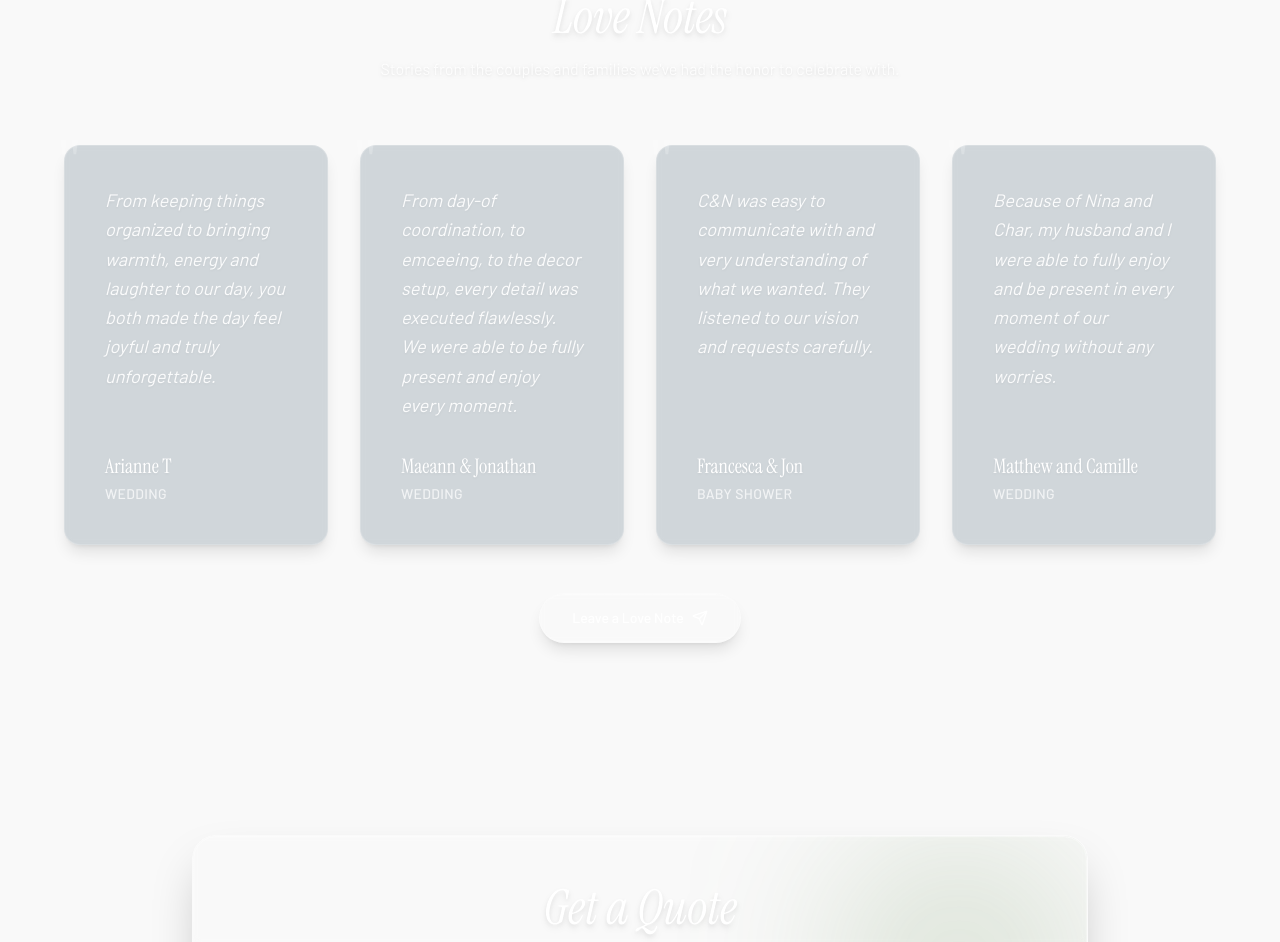
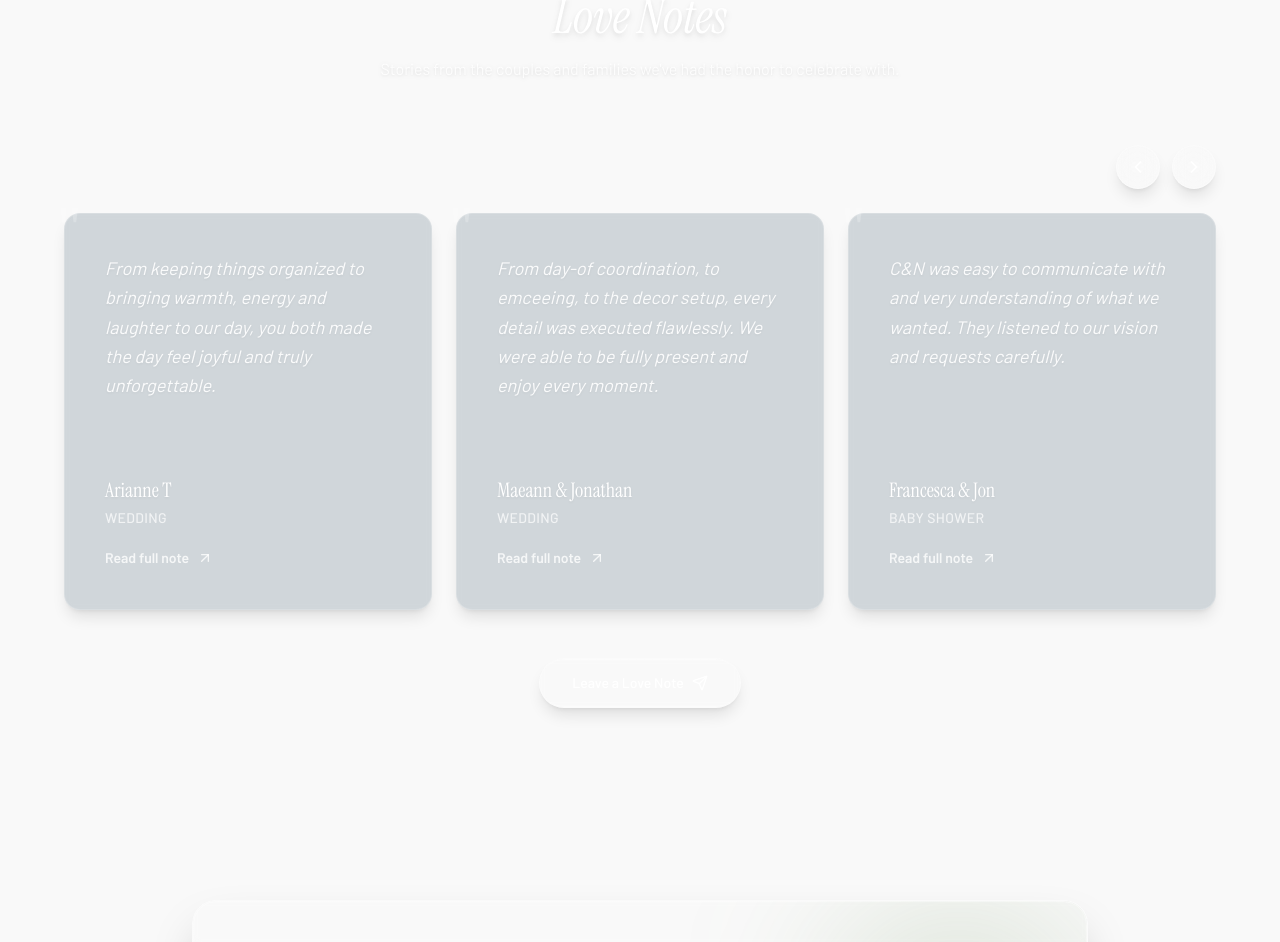
Before and after one commit to arkadberu-trmib/cn-event-management, a React (Vite) app: page / in a window 1280 px wide. Shown: the part 3460-4402 px from the top of the page. Built offline with nearby package versions, Linux system fonts and the light colour scheme.

Commit message:
Add rotating love notes carousel

```diff
--- a/src/components/Testimonials.tsx
+++ b/src/components/Testimonials.tsx
@@ -1,6 +1,6 @@
-import { FormEvent, useState } from 'react';
+import { FormEvent, useEffect, useState } from 'react';
 import { motion, AnimatePresence } from 'framer-motion';
-import { AlertCircle, CheckCircle, Loader2, Send, X } from 'lucide-react';
+import { AlertCircle, ArrowUpRight, CheckCircle, ChevronLeft, ChevronRight, Loader2, Send, X } from 'lucide-react';
 import emailjs from '@emailjs/browser';
 
 const SERVICE_ID = import.meta.env.VITE_EMAILJS_SERVICE_ID;
@@ -9,6 +9,12 @@ const PUBLIC_KEY = import.meta.env.VITE_EMAILJS_PUBLIC_KEY;
 const TO_EMAIL = 'eventmanagement.cn@gmail.com';
 
 type FormState = 'idle' | 'loading' | 'success' | 'error';
+type Testimonial = {
+  excerpt: string;
+  fullNote: string;
+  author: string;
+  event: string;
+};
 
 const isEmailJsConfigured =
   SERVICE_ID &&
@@ -18,8 +24,39 @@ const isEmailJsConfigured =
   TEMPLATE_ID !== 'your_template_id' &&
   PUBLIC_KEY !== 'your_public_key';
 
+const testimonials: Testimonial[] = [
+  {
+    excerpt: "From keeping things organized to bringing warmth, energy and laughter to our day, you both made the day feel joyful and truly unforgettable.",
+    fullNote: "Thank you for being such an incredible part of our day!\n\nFrom keeping things organized to bringing warmth, energy and laughter to our day, you both made the day feel joyful & truly unforgettable. Thank you for being there during my momentary freak outs! Thank you for caring about our day like its your own. Your support, kindness and dedication meant more to us than words can express. We love you!!",
+    author: "Arianne T",
+    event: "Wedding"
+  },
+  {
+    excerpt: "From day-of coordination, to emceeing, to the decor setup, every detail was executed flawlessly. We were able to be fully present and enjoy every moment.",
+    fullNote: "Our wedding day was absolutely perfect, and we owe so much of that to this incredible team. From day-of coordination, to emceeing, to the decor setup, every detail was executed flawlessly.\n\nThey took the time to truly listen to our vision, understand what was important to us, and then somehow exceeded every expectation we had. Not only did they bring our ideas to life, but they also added their own creative touches that elevated everything beyond what we could have imagined.\n\nThroughout the entire process, they were professional, organized, attentive, and genuinely invested in making our day special. On the wedding day itself, we were able to be fully present and enjoy every moment because we knew everything was in capable hands. Any stress or concerns we had simply disappeared as they seamlessly managed every detail behind the scenes.\n\nOur guests continuously commented on how beautiful everything looked, how smoothly the event flowed, and how warm and engaging the atmosphere felt. Their dedication, hard work, and passion were evident in every aspect of the celebration.\n\nWe are incredibly grateful for everything they did to make our wedding unforgettable. If you're looking for a team that is reliable, talented, creative, and truly cares about making your vision come to life, we cannot recommend them highly enough. Thank you for helping create memories that we will cherish for the rest of our lives!!",
+    author: "Maeann & Jonathan",
+    event: "Wedding"
+  },
+  {
+    excerpt: "C&N was easy to communicate with and very understanding of what we wanted. They listened to our vision and requests carefully.",
+    fullNote: "C&N was easy to communicate with and very understanding of what we wanted. They listened to our vision and requests carefully, and the overall experience was great from start to finish!",
+    author: "Francesca & Jon",
+    event: "Baby Shower"
+  },
+  {
+    excerpt: "Because of Nina and Char, my husband and I were able to fully enjoy and be present in every moment of our wedding without any worries.",
+    fullNote: "From the moment we hired CN Event Management, Nina was with us every step of the way. She made sure every detail was thoughtfully planned and covered before our big day, especially when we incorporated Filipino traditions into our wedding. We truly appreciated their guidance, expertise, and attention to cultural details throughout the process.\n\nBecause of Nina and Char, my husband and I were able to fully enjoy and be present in every moment of our wedding without any worries. They are incredibly organized, proactive, and excellent problem-solvers. We're so grateful for all their hard work and would absolutely love to work with them again in the future!",
+    author: "Matthew and Camille",
+    event: "Wedding"
+  }
+];
+
 export function Testimonials() {
   const [isOpen, setIsOpen] = useState(false);
+  const [selectedTestimonial, setSelectedTestimonial] = useState<Testimonial | null>(null);
+  const [activeIndex, setActiveIndex] = useState(0);
+  const [visibleCount, setVisibleCount] = useState(1);
+  const [carouselDirection, setCarouselDirection] = useState<'left' | 'right'>('right');
   const [formState, setFormState] = useState<FormState>('idle');
   const [errorMessage, setErrorMessage] = useState('');
   const [form, setForm] = useState({
@@ -30,34 +67,45 @@ export function Testimonials() {
     permission: false,
   });
 
-  const testimonials = [
-    {
-      quote: "From keeping things organized to bringing warmth, energy and laughter to our day, you both made the day feel joyful and truly unforgettable.",
-      author: "Arianne T",
-      event: "Wedding"
-    },
-    {
-      quote: "From day-of coordination, to emceeing, to the decor setup, every detail was executed flawlessly. We were able to be fully present and enjoy every moment.",
-      author: "Maeann & Jonathan",
-      event: "Wedding"
-    },
-    {
-      quote: "C&N was easy to communicate with and very understanding of what we wanted. They listened to our vision and requests carefully.",
-      author: "Francesca & Jon",
-      event: "Baby Shower"
-    },
-    {
-      quote: "Because of Nina and Char, my husband and I were able to fully enjoy and be present in every moment of our wedding without any worries.",
-      author: "Matthew and Camille",
-      event: "Wedding"
-    }
-  ];
+  useEffect(() => {
+    const updateVisibleCount = () => {
+      if (window.innerWidth >= 1280) {
+        setVisibleCount(3);
+      } else if (window.innerWidth >= 768) {
+        setVisibleCount(2);
+      } else {
+        setVisibleCount(1);
+      }
+    };
+
+    updateVisibleCount();
+    window.addEventListener('resize', updateVisibleCount);
+
+    return () => window.removeEventListener('resize', updateVisibleCount);
+  }, []);
+
+  useEffect(() => {
+    setActiveIndex(prev => Math.min(prev, Math.max(testimonials.length - visibleCount, 0)));
+  }, [visibleCount]);
 
   const handleChange = (e: React.ChangeEvent<HTMLInputElement | HTMLTextAreaElement>) => {
     const { name, type, value } = e.target;
     const checked = type === 'checkbox' ? (e.target as HTMLInputElement).checked : undefined;
     setForm(prev => ({ ...prev, [name]: type === 'checkbox' ? checked : value }));
   };
+
+  const rotateTestimonials = (direction: 'left' | 'right') => {
+    const maxIndex = Math.max(testimonials.length - visibleCount, 0);
+
+    setCarouselDirection(direction);
+    setActiveIndex(prev => {
+      if (maxIndex === 0) return 0;
+      if (direction === 'left') return prev === 0 ? maxIndex : prev - 1;
+      return prev >= maxIndex ? 0 : prev + 1;
+    });
+  };
+
+  const visibleTestimonials = testimonials.slice(activeIndex, activeIndex + visibleCount);
 
   const closeForm = () => {
     setIsOpen(false);
@@ -140,27 +188,68 @@ export function Testimonials() {
         </motion.p>
       </div>
 
-      <div className="grid grid-cols-1 gap-8 relative z-10 md:grid-cols-2 xl:grid-cols-4">
-        {testimonials.map((testimonial, i) => (
-          <motion.div
+      <div className="relative z-10 mb-6 flex justify-center gap-3 md:justify-end">
+        <button
+          type="button"
+          onClick={() => rotateTestimonials('left')}
+          aria-label="Previous love notes"
+          title="Previous love notes"
+          className="flex h-11 w-11 items-center justify-center rounded-full border border-white/25 bg-white/10 text-white shadow-lg backdrop-blur-md transition-colors hover:bg-white/20"
+        >
+          <ChevronLeft className="h-5 w-5" />
+        </button>
+        <button
+          type="button"
+          onClick={() => rotateTestimonials('right')}
+          aria-label="Next love notes"
+          title="Next love notes"
+          className="flex h-11 w-11 items-center justify-center rounded-full border border-white/25 bg-white/10 text-white shadow-lg backdrop-blur-md transition-colors hover:bg-white/20"
+        >
+          <ChevronRight className="h-5 w-5" />
+        </button>
+      </div>
+
+      <AnimatePresence mode="wait" initial={false}>
+        <motion.div
+          key={`${activeIndex}-${visibleCount}`}
+          initial={{ opacity: 0, x: carouselDirection === 'right' ? 28 : -28 }}
+          animate={{ opacity: 1, x: 0 }}
+          exit={{ opacity: 0, x: carouselDirection === 'right' ? -28 : 28 }}
+          transition={{ duration: 0.24, ease: "easeOut" }}
+          className="grid grid-cols-1 gap-6 md:grid-cols-2 xl:grid-cols-3"
+        >
+        {visibleTestimonials.map((testimonial) => (
+          <article
             key={testimonial.author}
-            initial={{ opacity: 0, y: 30 }}
-            whileInView={{ opacity: 1, y: 0 }}
-            viewport={{ once: true, margin: "-50px" }}
-            transition={{ delay: i * 0.15, duration: 0.6 }}
-            className="relative flex h-full flex-col rounded-2xl border border-white/20 bg-[#314b5f]/20 p-8 shadow-lg backdrop-blur-sm transition-all duration-300 hover:bg-[#314b5f]/28 hover:shadow-2xl lg:p-10"
+            className="group relative flex min-h-[390px] flex-col rounded-2xl border border-white/20 bg-[#314b5f]/20 p-8 shadow-lg backdrop-blur-sm transition-all duration-300 hover:bg-[#314b5f]/28 hover:shadow-2xl lg:p-10"
           >
             <div className="absolute -top-4 -left-2 text-white/20 text-6xl font-heading leading-none font-serif">"</div>
-            <p className="text-white/90 text-lg leading-relaxed relative z-10 mb-8 italic drop-shadow-sm">
-              {testimonial.quote}
-            </p>
+            <div className="relative z-10 mb-8 min-h-[190px]">
+              <p className="text-white/90 text-lg leading-relaxed italic drop-shadow-sm">
+                {testimonial.excerpt}
+              </p>
+              <div className="absolute inset-0 hidden rounded-xl border border-white/20 bg-[#23394b]/95 p-4 opacity-0 shadow-2xl shadow-black/20 backdrop-blur-2xl transition-opacity duration-300 group-hover:opacity-100 md:block">
+                <p className="hide-scrollbar h-full overflow-y-auto pr-1 text-sm leading-relaxed text-white/90 whitespace-pre-line">
+                  {testimonial.fullNote}
+                </p>
+              </div>
+            </div>
             <div className="mt-auto">
               <p className="font-heading text-xl text-white drop-shadow-sm">{testimonial.author}</p>
               <p className="text-white/70 text-sm font-medium tracking-wide uppercase mt-1">{testimonial.event}</p>
+              <button
+                type="button"
+                onClick={() => setSelectedTestimonial(testimonial)}
+                className="mt-5 inline-flex items-center gap-2 text-sm font-semibold text-white/80 transition-colors hover:text-white"
+              >
+                Read full note
+                <ArrowUpRight className="h-4 w-4" />
+              </button>
             </div>
-          </motion.div>
+          </article>
         ))}
-      </div>
+        </motion.div>
+      </AnimatePresence>
 
       <motion.div
         initial={{ opacity: 0, y: 20 }}
@@ -180,6 +269,54 @@ export function Testimonials() {
       </motion.div>
 
       <AnimatePresence>
+        {selectedTestimonial && (
+          <>
+            <motion.button
+              type="button"
+              aria-label="Close full love note"
+              onClick={() => setSelectedTestimonial(null)}
+              initial={{ opacity: 0 }}
+              animate={{ opacity: 1 }}
+              exit={{ opacity: 0 }}
+              className="fixed inset-0 z-[60] bg-black/60 backdrop-blur-sm"
+            />
+            <div className="fixed inset-x-4 top-6 z-[60] md:inset-0 md:grid md:place-items-center md:p-8">
+              <motion.div
+                role="dialog"
+                aria-modal="true"
+                aria-labelledby="full-love-note-title"
+                initial={{ opacity: 0, y: 24, scale: 0.98 }}
+                animate={{ opacity: 1, y: 0, scale: 1 }}
+                exit={{ opacity: 0, y: 24, scale: 0.98 }}
+                transition={{ duration: 0.2, ease: "easeOut" }}
+                className="max-h-[calc(100vh-3rem)] overflow-y-auto rounded-2xl border border-white/30 bg-[#314b5f]/70 p-6 shadow-2xl shadow-black/30 backdrop-blur-2xl md:w-full md:max-w-2xl md:max-h-[calc(100vh-4rem)] md:p-8"
+              >
+                <div className="mb-6 flex items-start justify-between gap-4">
+                  <div>
+                    <p className="mb-2 text-xs font-semibold uppercase tracking-[0.2em] text-white/60">
+                      {selectedTestimonial.event}
+                    </p>
+                    <h3 id="full-love-note-title" className="font-heading text-3xl italic text-white md:text-4xl">
+                      {selectedTestimonial.author}
+                    </h3>
+                  </div>
+                  <button
+                    type="button"
+                    onClick={() => setSelectedTestimonial(null)}
+                    className="flex h-10 w-10 shrink-0 items-center justify-center rounded-full border border-white/20 text-white transition-colors hover:bg-white/10"
+                    aria-label="Close full love note"
+                  >
+                    <X className="h-5 w-5" />
+                  </button>
+                </div>
+                <p className="whitespace-pre-line text-base leading-relaxed text-white/85 md:text-lg">
+                  {selectedTestimonial.fullNote}
+                </p>
+              </motion.div>
+            </div>
+          </>
+        )}
+
         {isOpen && (
           <>
             <motion.button
```
Also changed, not shown: src/index.css (+9 -0 lines).
